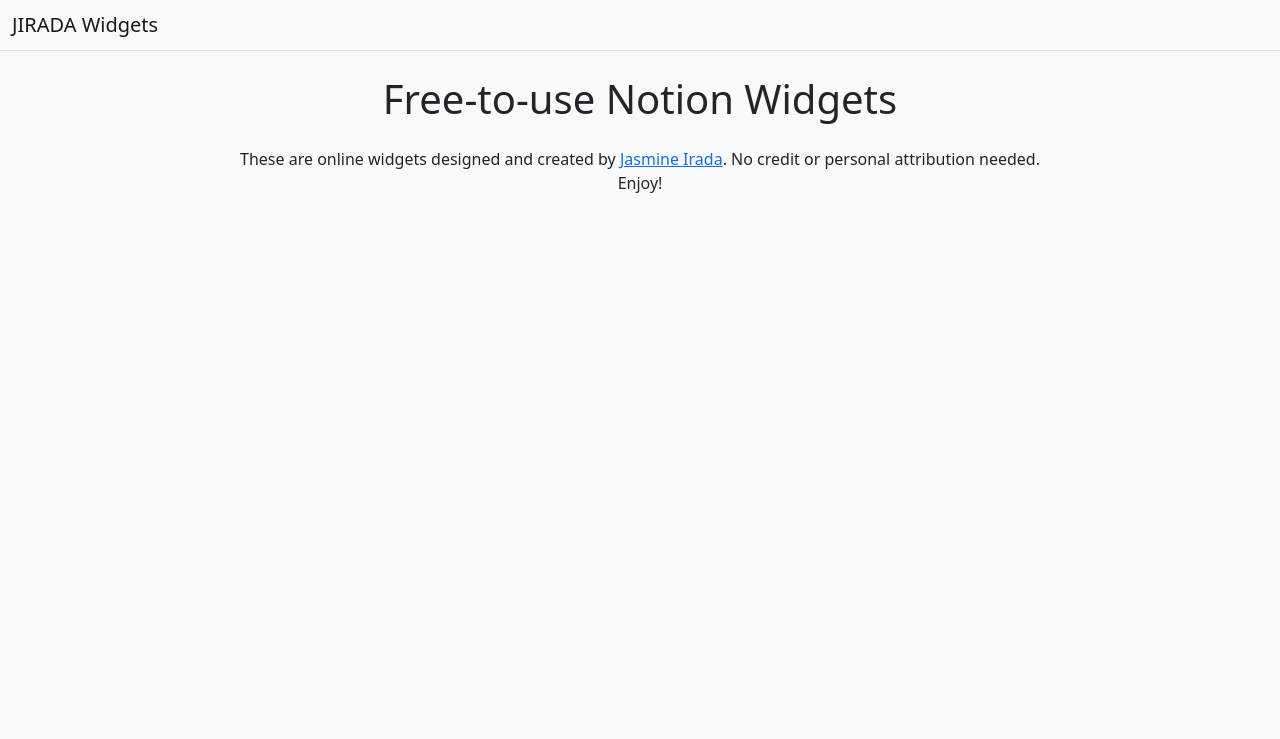
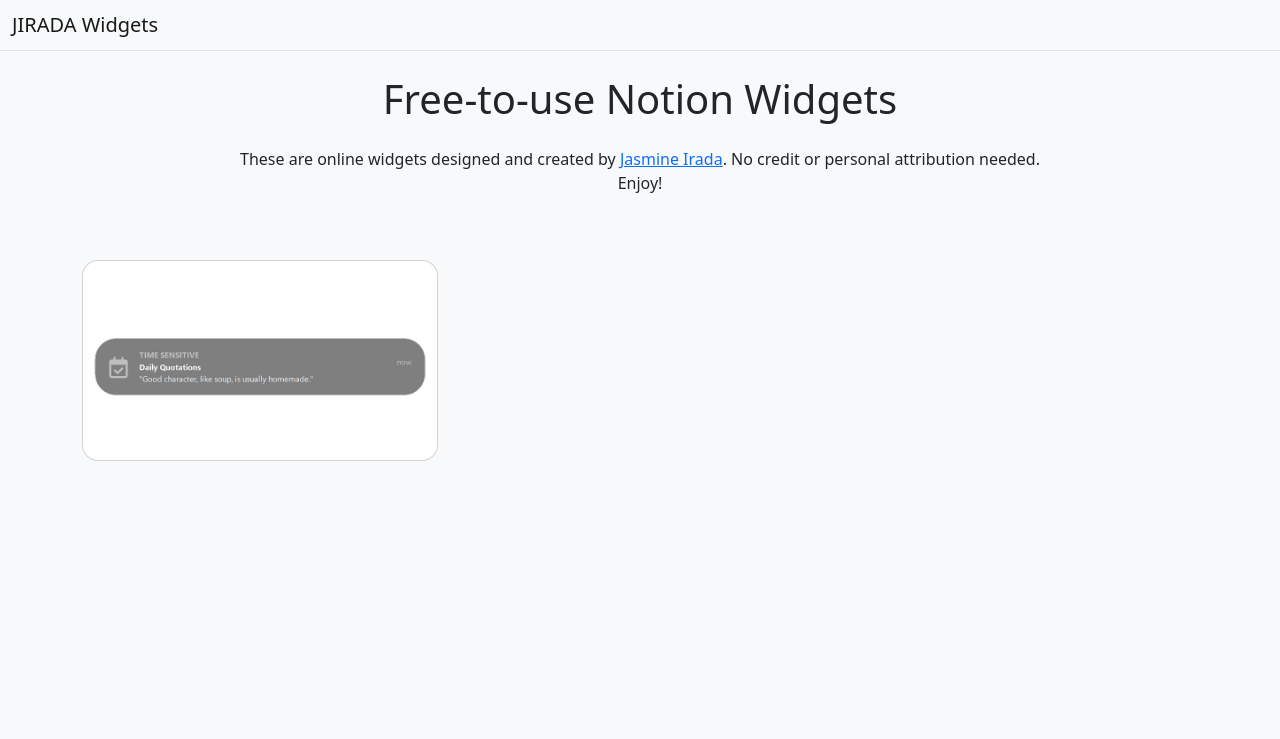
Before and after one commit to airada/jirada-widgets, a plain HTML site: page index.html in a window 1280 px wide. Shown: the top 739 px of the page. Drawn offline with nearby package versions, Linux system fonts and the light colour scheme.

Commit message:
Added first completed widget. Yay!

```diff
--- a/index.html
+++ b/index.html
@@ -5,7 +5,7 @@
         <meta name="viewport" content="width=device-width, initial-scale=1.0">
         <meta http-equiv="X-UA-Compatible" content="ie=edge">
         <title>JIRADA Widgets</title>
-        <link href="https://cdn.jsdelivr.net/npm/bootstrap@5.0.2/dist/css/bootstrap.min.css" rel="stylesheet" integrity="sha384-EVSTQN3/azprG1Anm3QDgpJLIm9Nao0Yz1ztcQTwFspd3yD65VohhpuuCOmLASjC" crossorigin="anonymous">
+        <link href="https://cdn.jsdelivr.net/npm/bootstrap@5.2.3/dist/css/bootstrap.min.css" rel="stylesheet" integrity="sha384-rbsA2VBKQhggwzxH7pPCaAqO46MgnOM80zW1RWuH61DGLwZJEdK2Kadq2F9CUG65" crossorigin="anonymous">
         <link href="style.css" rel="stylesheet">
         <script src="script.js" defer></script>
         <script src="https://kit.fontawesome.com/842592f531.js" crossorigin="anonymous"></script>
@@ -37,6 +37,6 @@
             </ul>
         </footer>
 
-        <script src="https://cdn.jsdelivr.net/npm/bootstrap@5.0.2/dist/js/bootstrap.bundle.min.js" integrity="sha384-MrcW6ZMFYlzcLA8Nl+NtUVF0sA7MsXsP1UyJoMp4YLEuNSfAP+JcXn/tWtIaxVXM" crossorigin="anonymous"></script>
+        <script src="https://cdn.jsdelivr.net/npm/bootstrap@5.2.3/dist/js/bootstrap.bundle.min.js" integrity="sha384-kenU1KFdBIe4zVF0s0G1M5b4hcpxyD9F7jL+jjXkk+Q2h455rYXK/7HAuoJl+0I4" crossorigin="anonymous"></script></body>
     </body>
 </html>
--- a/script.js
+++ b/script.js
@@ -4,15 +4,15 @@
     return element;
 }
 
-function createWidgetElement(img_src) {
+function createWidgetElement(img_src, alt_text, url) {
     const container = createElement("a", ["col-12","col-md-6","col-lg-3","col-xl-4", "my-1", "my-md-2", "my-lg-3", "rounded-3"]);
-    const widget = createElement("div", ["card"]);
-    const widget_img = createElement("img", ["card-img-top"]);
+    const widget = createElement("div", ["card", "rounded-4"]);
+    const widget_img = createElement("img", ["card-img-top","rounded-4"]);
 
     //TO-DO: Update alt text and href to actual widget information.
     widget_img.src = img_src;
-    // widget_img.alt = "My cute dog named Inu."
-    // container.href = "https://jasmineirada.com/";
+    widget_img.alt = alt_text
+    container.href = url;
 
     widget.appendChild(widget_img);
     container.appendChild(widget);
@@ -24,5 +24,5 @@
 
 const widget_group = document.getElementById("widgets");
 
-// let widget = createWidgetElement(img_src);
-// widget_group.appendChild(widget);
+let widget_daily_quote = createWidgetElement("assets/img/jirada-daily-quote.jpg", "Daily Quotation widget with iOS Banner notification interface.", "https://jasmineirada.com/jirada-daily-quote/");
+widget_group.appendChild(widget_daily_quote);
--- a/style.css
+++ b/style.css
@@ -18,8 +18,6 @@
 
 .card {
     transition: box-shadow .3s;
-    border-radius:10px;
-    border: 1px solid #ccc;
     background: #fff;
     float: left;
 }
```
Also changed, not shown: assets/img/jirada-daily-quote.jpg (added).
